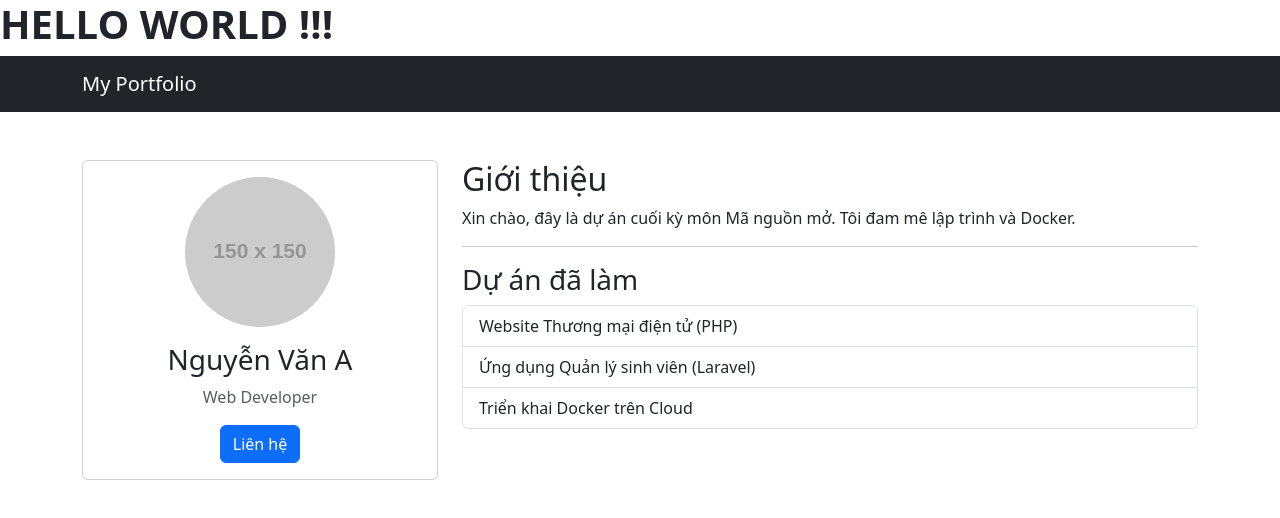
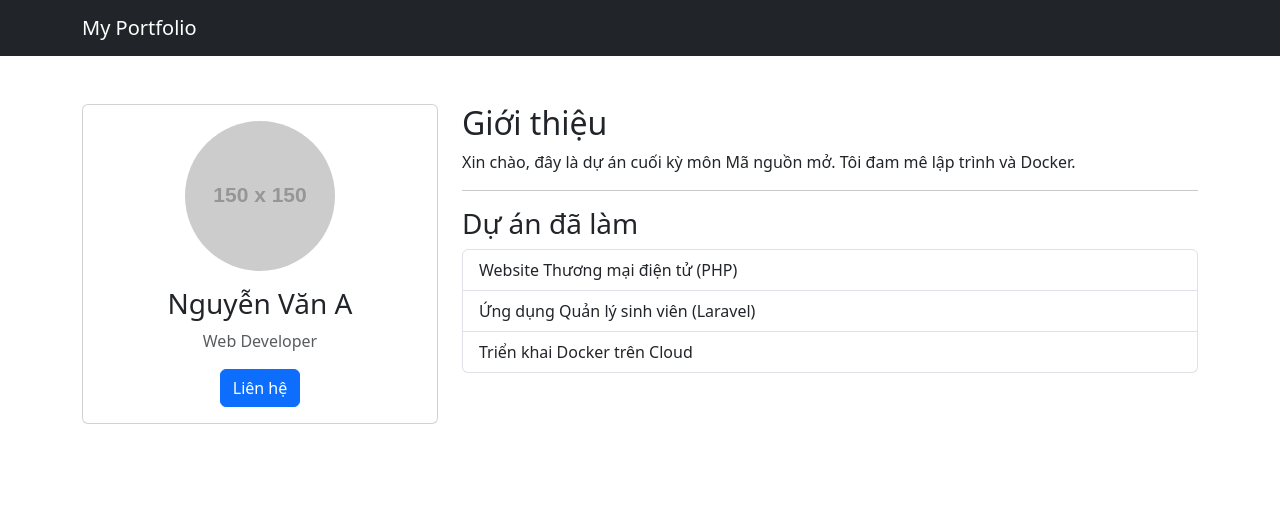
Before and after one commit to iatnav222/my-portfolio, a plain HTML site: page index.html in a window 1280 px wide. Drawn offline with nearby package versions, Linux system fonts and the light colour scheme; placeholder pictures from the web are drawn by us.

Commit message:
xoa tag h1

```diff
--- a/index.html
+++ b/index.html
@@ -7,7 +7,6 @@
     <link href="https://cdn.jsdelivr.net/npm/bootstrap@5.3.0/dist/css/bootstrap.min.css" rel="stylesheet">
 </head>
 <body>
-    <h1><strong>HELLO WORLD !!!</strong></h1>
     <nav class="navbar navbar-dark bg-dark">
         <div class="container">
             <a class="navbar-brand" href="#">My Portfolio</a>
```
